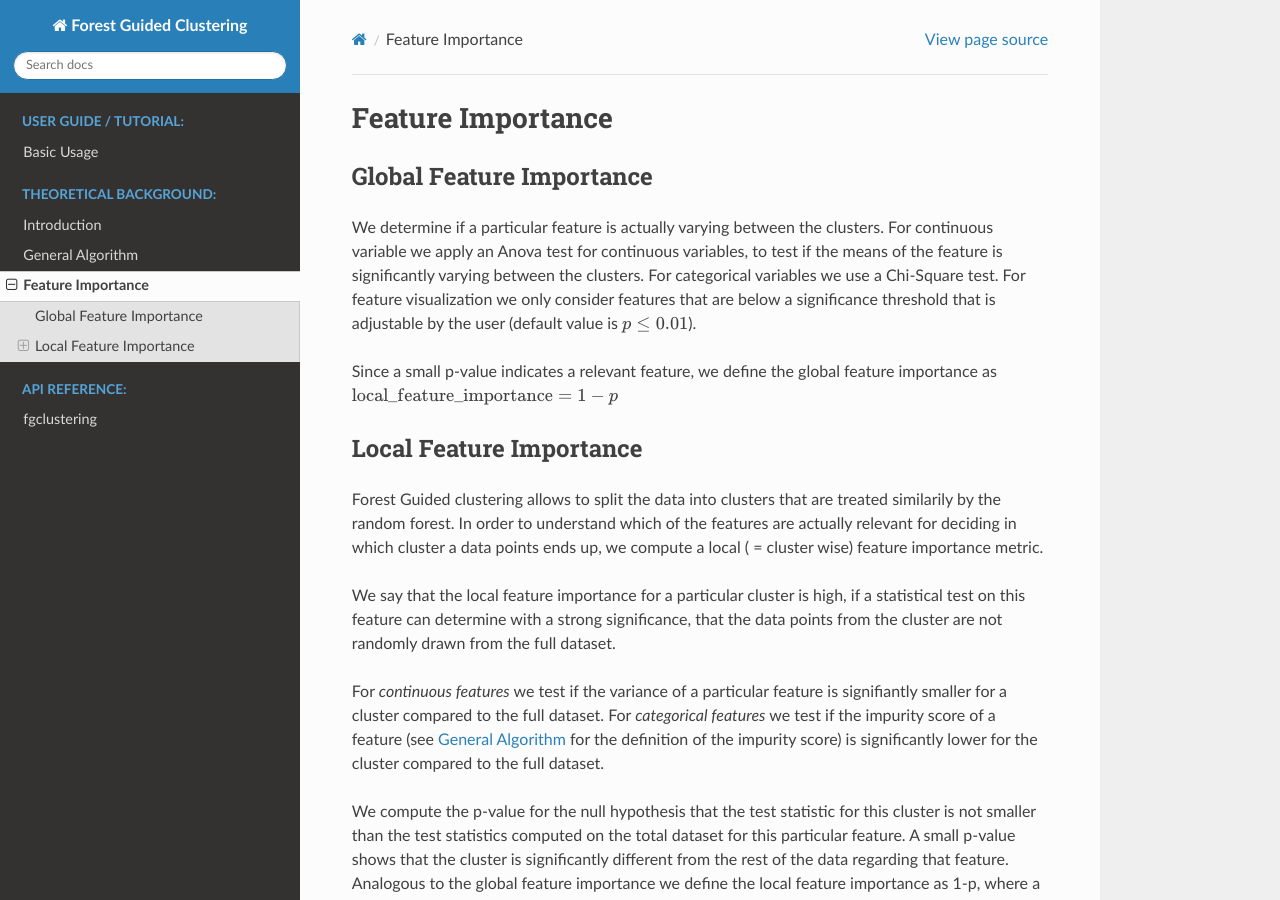
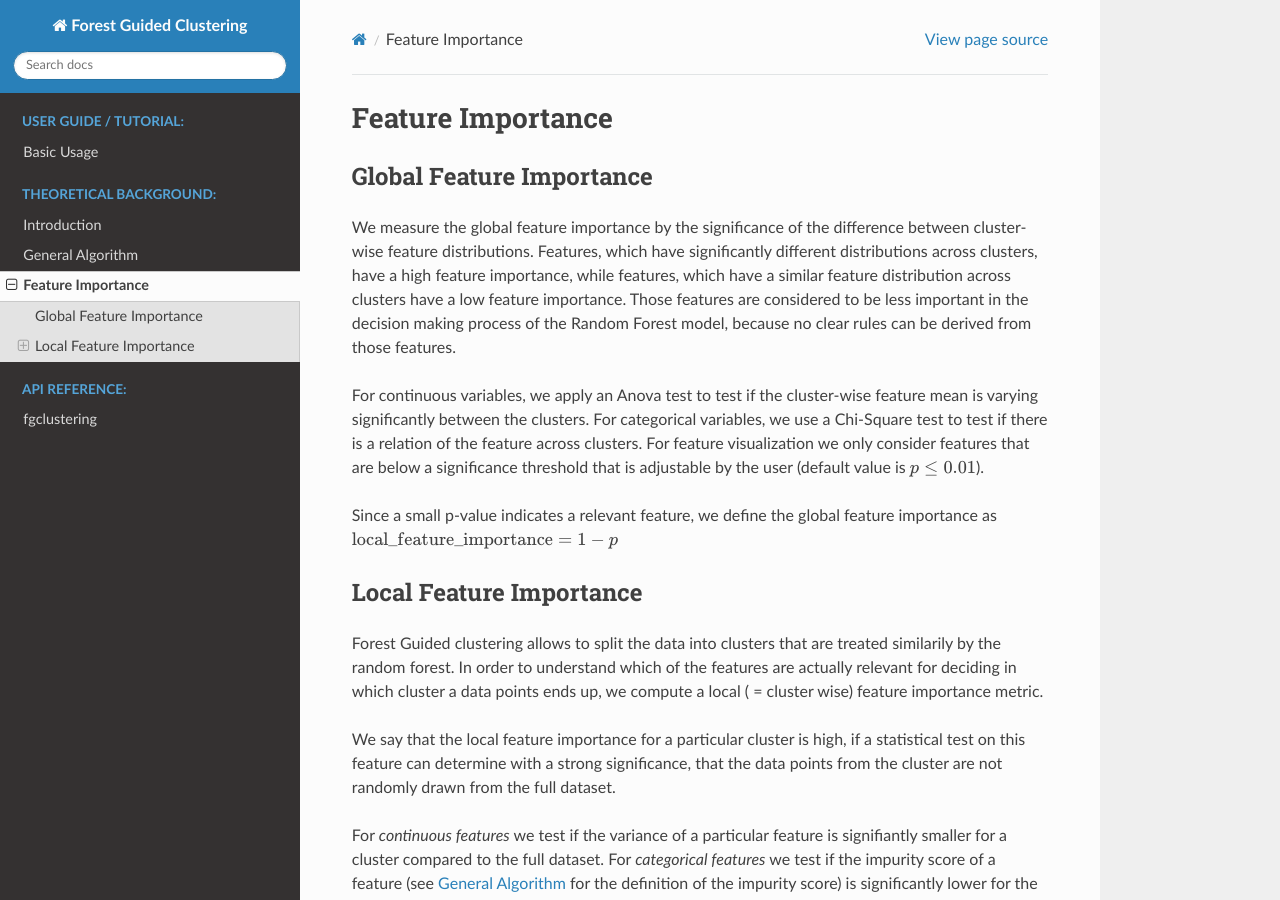
Before and after one commit to HelmholtzAI-Consultants-Munich/fg-clustering, a Sphinx documentation site: the page built from docs/source/feature_importance.rst, in a window 1280 px wide and 900 px high. Built offline with Sphinx 7.4.7 and the Read the Docs theme 2.0.0, drawn with Linux system fonts in a browser that asks for light colours; pages that are not in the unit, such as notebooks, are missing from menus.

Commit message:
Update feature_importance.rst

```diff
--- a/docs/source/feature_importance.rst
+++ b/docs/source/feature_importance.rst
@@ -3,13 +3,11 @@ Feature Importance
 
 Global Feature Importance
 --------------------------
-We determine if a particular feature is actually varying between the clusters.
-For continuous variable we apply an Anova test for continuous variables, to test if the means of the feature is significantly varying between the clusters.
-For categorical variables we use a Chi-Square test.
-For feature visualization we only consider features that are below a significance threshold that is adjustable by the user (default value is :math:`p\leq 0.01`).
+We measure the global feature importance by the significance of the difference between cluster-wise feature distributions. Features, which have significantly different distributions across clusters, have a high feature importance, while features, which have a similar feature distribution across clusters have a low feature importance. Those features are considered to be less important in the decision making process of the Random Forest model, because no clear rules can be derived from those features.
 
-Since a small p-value indicates a relevant feature, we define the global feature importance as
-:math:`\text{local_feature_importance} = 1-p`
+For continuous variables, we apply an Anova test to test if the cluster-wise feature mean is varying significantly between the clusters. For categorical variables, we use a Chi-Square test to test if there is a relation of the feature across clusters. For feature visualization we only consider features that are below a significance threshold that is adjustable by the user (default value is :math:`p\leq 0.01`).
+
+Since a small p-value indicates a relevant feature, we define the global feature importance as :math:`\text{local_feature_importance} = 1-p`
 
 
 Local Feature Importance
```
